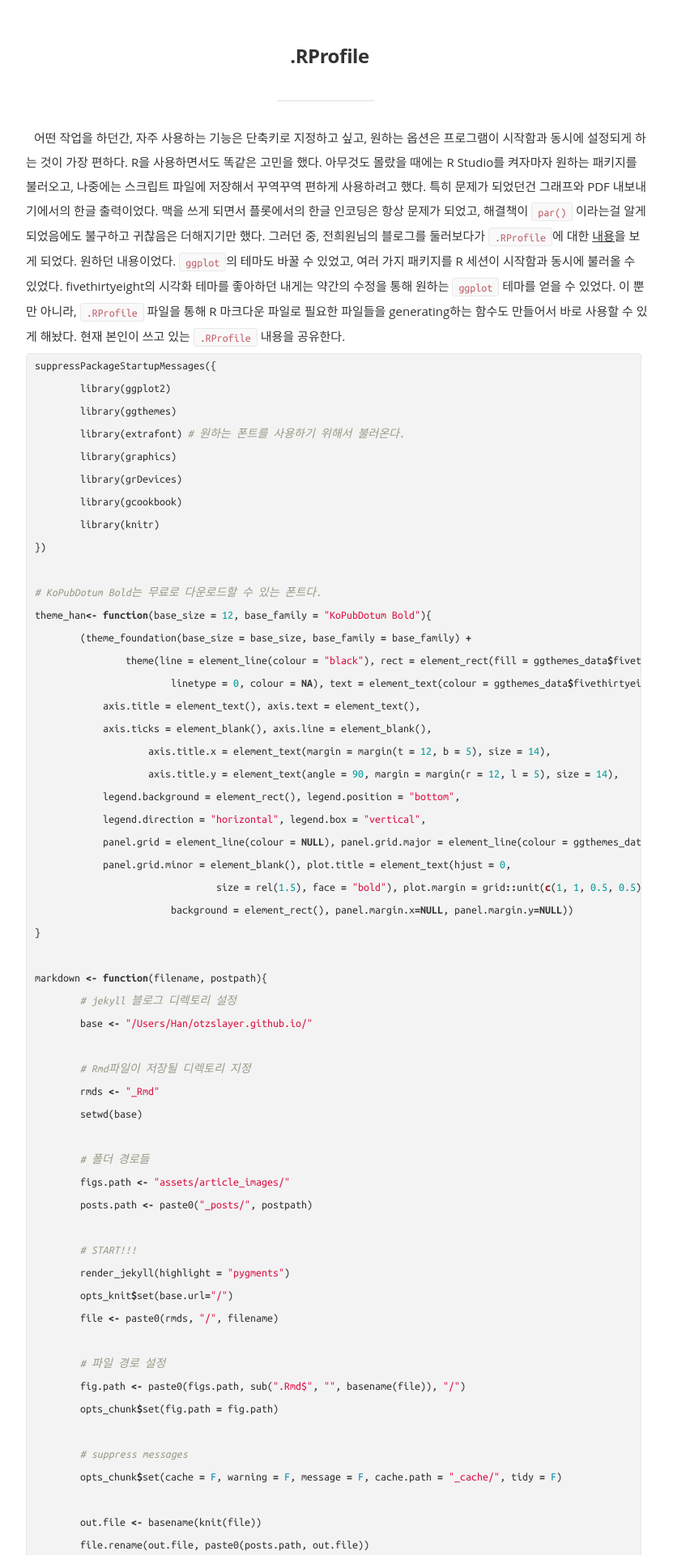
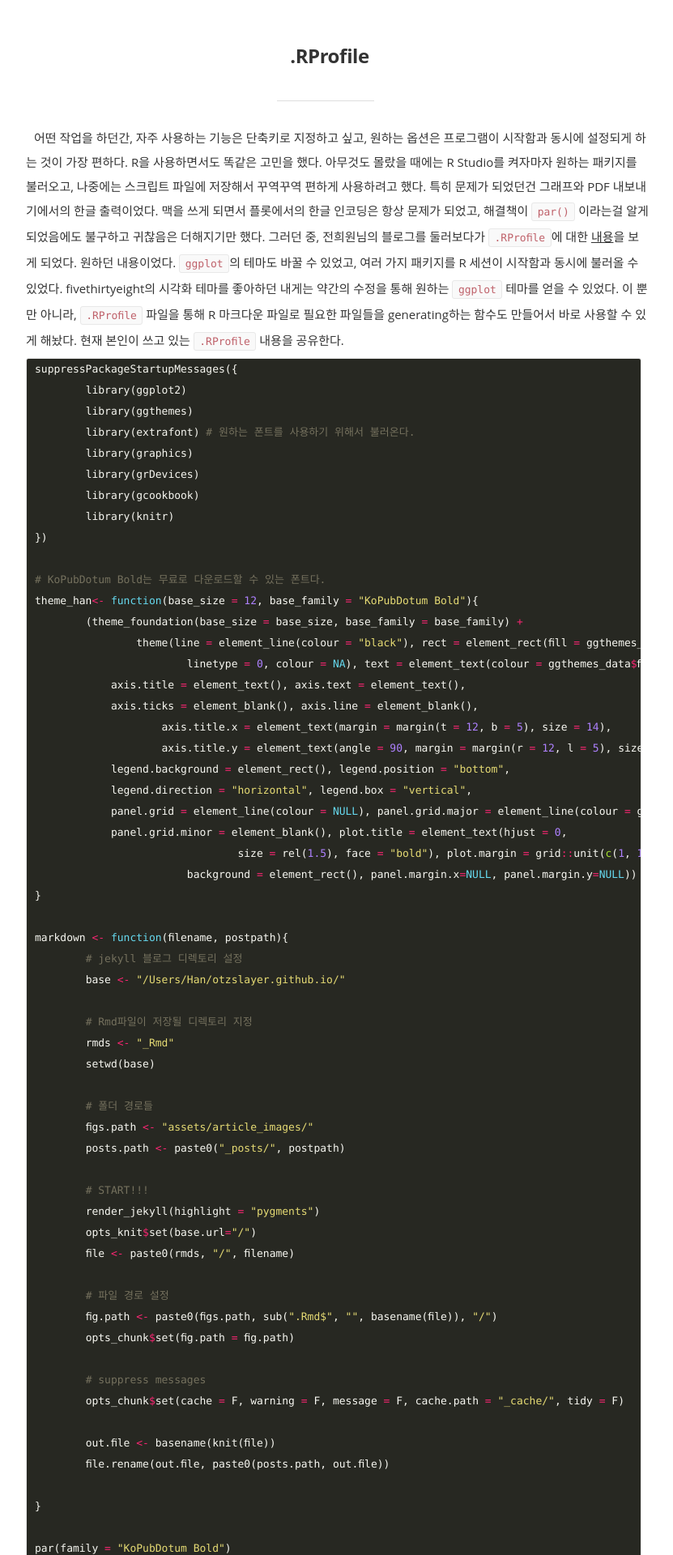
Before and after one commit to otzslayer/deprecated-blog, a Jekyll site: the page built from _posts/R/2016-01-19-rprofile.markdown, in a window 1280 px wide. Shown: the part 917-2837 px from the top of the page at 81% size, without its empty margins (238-1069 px from the left). Built offline with Jekyll 4.4.1, drawn with Linux system fonts in a browser that asks for light colours; nearby versions of some CDN libraries; some web fonts are replaced; library files that are not in the unit come from our copies.

Commit message:
Pygments Monokai

```diff
--- a/_sass/_syntax-highlighting.scss
+++ b/_sass/_syntax-highlighting.scss
@@ -1,70 +1,136 @@
 /**
  * Syntax highlighting styles
  */
-.highlight {
-    background: #fff;
-    @extend %vertical-rhythm;
+// .highlight {
+//     background: #fff;
+//     @extend %vertical-rhythm;
+//
+//     .c     { color: #998; font-style: italic } // Comment
+//     .err   { color: #a61717; background-color: #e3d2d2 } // Error
+//     .k     { font-weight: bold } // Keyword
+//     .o     { font-weight: bold } // Operator
+//     .cm    { color: #998; font-style: italic } // Comment.Multiline
+//     .cp    { color: #999; font-weight: bold } // Comment.Preproc
+//     .c1    { color: #998; font-style: italic } // Comment.Single
+//     .cs    { color: #999; font-weight: bold; font-style: italic } // Comment.Special
+//     .gd    { color: #000; background-color: #fdd } // Generic.Deleted
+//     .gd .x { color: #000; background-color: #faa } // Generic.Deleted.Specific
+//     .ge    { font-style: italic } // Generic.Emph
+//     .gr    { color: #a00 } // Generic.Error
+//     .gh    { color: #999 } // Generic.Heading
+//     .gi    { color: #000; background-color: #dfd } // Generic.Inserted
+//     .gi .x { color: #000; background-color: #afa } // Generic.Inserted.Specific
+//     .go    { color: #888 } // Generic.Output
+//     .gp    { color: #555 } // Generic.Prompt
+//     .gs    { font-weight: bold } // Generic.Strong
+//     .gu    { color: #aaa } // Generic.Subheading
+//     .gt    { color: #a00 } // Generic.Traceback
+//     .kc    { font-weight: bold } // Keyword.Constant
+//     .kd    { font-weight: bold } // Keyword.Declaration
+//     .kp    { font-weight: bold } // Keyword.Pseudo
+//     .kr    { font-weight: bold } // Keyword.Reserved
+//     .kt    { color: #458; font-weight: bold } // Keyword.Type
+//     .m     { color: #099 } // Literal.Number
+//     .s     { color: #d14 } // Literal.String
+//     .na    { color: #008080 } // Name.Attribute
+//     .nb    { color: #0086B3 } // Name.Builtin
+//     .nc    { color: #458; font-weight: bold } // Name.Class
+//     .no    { color: #008080 } // Name.Constant
+//     .ni    { color: #800080 } // Name.Entity
+//     .ne    { color: #900; font-weight: bold } // Name.Exception
+//     .nf    { color: #900; font-weight: bold } // Name.Function
+//     .nn    { color: #555 } // Name.Namespace
+//     .nt    { color: #000080 } // Name.Tag
+//     .nv    { color: #008080 } // Name.Variable
+//     .ow    { font-weight: bold } // Operator.Word
+//     .w     { color: #bbb } // Text.Whitespace
+//     .mf    { color: #099 } // Literal.Number.Float
+//     .mh    { color: #099 } // Literal.Number.Hex
+//     .mi    { color: #099 } // Literal.Number.Integer
+//     .mo    { color: #099 } // Literal.Number.Oct
+//     .sb    { color: #d14 } // Literal.String.Backtick
+//     .sc    { color: #d14 } // Literal.String.Char
+//     .sd    { color: #d14 } // Literal.String.Doc
+//     .s2    { color: #d14 } // Literal.String.Double
+//     .se    { color: #d14 } // Literal.String.Escape
+//     .sh    { color: #d14 } // Literal.String.Heredoc
+//     .si    { color: #d14 } // Literal.String.Interpol
+//     .sx    { color: #d14 } // Literal.String.Other
+//     .sr    { color: #009926 } // Literal.String.Regex
+//     .s1    { color: #d14 } // Literal.String.Single
+//     .ss    { color: #990073 } // Literal.String.Symbol
+//     .bp    { color: #999 } // Name.Builtin.Pseudo
+//     .vc    { color: #008080 } // Name.Variable.Class
+//     .vg    { color: #008080 } // Name.Variable.Global
+//     .vi    { color: #008080 } // Name.Variable.Instance
+//     .il    { color: #099 } // Literal.Number.Integer.Long
+// }
 
-    .c     { color: #998; font-style: italic } // Comment
-    .err   { color: #a61717; background-color: #e3d2d2 } // Error
-    .k     { font-weight: bold } // Keyword
-    .o     { font-weight: bold } // Operator
-    .cm    { color: #998; font-style: italic } // Comment.Multiline
-    .cp    { color: #999; font-weight: bold } // Comment.Preproc
-    .c1    { color: #998; font-style: italic } // Comment.Single
-    .cs    { color: #999; font-weight: bold; font-style: italic } // Comment.Special
-    .gd    { color: #000; background-color: #fdd } // Generic.Deleted
-    .gd .x { color: #000; background-color: #faa } // Generic.Deleted.Specific
-    .ge    { font-style: italic } // Generic.Emph
-    .gr    { color: #a00 } // Generic.Error
-    .gh    { color: #999 } // Generic.Heading
-    .gi    { color: #000; background-color: #dfd } // Generic.Inserted
-    .gi .x { color: #000; background-color: #afa } // Generic.Inserted.Specific
-    .go    { color: #888 } // Generic.Output
-    .gp    { color: #555 } // Generic.Prompt
-    .gs    { font-weight: bold } // Generic.Strong
-    .gu    { color: #aaa } // Generic.Subheading
-    .gt    { color: #a00 } // Generic.Traceback
-    .kc    { font-weight: bold } // Keyword.Constant
-    .kd    { font-weight: bold } // Keyword.Declaration
-    .kp    { font-weight: bold } // Keyword.Pseudo
-    .kr    { font-weight: bold } // Keyword.Reserved
-    .kt    { color: #458; font-weight: bold } // Keyword.Type
-    .m     { color: #099 } // Literal.Number
-    .s     { color: #d14 } // Literal.String
-    .na    { color: #008080 } // Name.Attribute
-    .nb    { color: #0086B3 } // Name.Builtin
-    .nc    { color: #458; font-weight: bold } // Name.Class
-    .no    { color: #008080 } // Name.Constant
-    .ni    { color: #800080 } // Name.Entity
-    .ne    { color: #900; font-weight: bold } // Name.Exception
-    .nf    { color: #900; font-weight: bold } // Name.Function
-    .nn    { color: #555 } // Name.Namespace
-    .nt    { color: #000080 } // Name.Tag
-    .nv    { color: #008080 } // Name.Variable
-    .ow    { font-weight: bold } // Operator.Word
-    .w     { color: #bbb } // Text.Whitespace
-    .mf    { color: #099 } // Literal.Number.Float
-    .mh    { color: #099 } // Literal.Number.Hex
-    .mi    { color: #099 } // Literal.Number.Integer
-    .mo    { color: #099 } // Literal.Number.Oct
-    .sb    { color: #d14 } // Literal.String.Backtick
-    .sc    { color: #d14 } // Literal.String.Char
-    .sd    { color: #d14 } // Literal.String.Doc
-    .s2    { color: #d14 } // Literal.String.Double
-    .se    { color: #d14 } // Literal.String.Escape
-    .sh    { color: #d14 } // Literal.String.Heredoc
-    .si    { color: #d14 } // Literal.String.Interpol
-    .sx    { color: #d14 } // Literal.String.Other
-    .sr    { color: #009926 } // Literal.String.Regex
-    .s1    { color: #d14 } // Literal.String.Single
-    .ss    { color: #990073 } // Literal.String.Symbol
-    .bp    { color: #999 } // Name.Builtin.Pseudo
-    .vc    { color: #008080 } // Name.Variable.Class
-    .vg    { color: #008080 } // Name.Variable.Global
-    .vi    { color: #008080 } // Name.Variable.Instance
-    .il    { color: #099 } // Literal.Number.Integer.Long
-}
+.highlight pre { background-color: #272822; }
+.highlight .hll { background-color: #272822; }
+.highlight .c { color: #75715e } /* Comment */
+.highlight .err { color: #960050; background-color: #1e0010 } /* Error */
+.highlight .k { color: #66d9ef } /* Keyword */
+.highlight .l { color: #ae81ff } /* Literal */
+.highlight .n { color: #f8f8f2 } /* Name */
+.highlight .o { color: #f92672 } /* Operator */
+.highlight .p { color: #f8f8f2 } /* Punctuation */
+.highlight .cm { color: #75715e } /* Comment.Multiline */
+.highlight .cp { color: #75715e } /* Comment.Preproc */
+.highlight .c1 { color: #75715e } /* Comment.Single */
+.highlight .cs { color: #75715e } /* Comment.Special */
+.highlight .ge { font-style: italic } /* Generic.Emph */
+.highlight .gs { font-weight: bold } /* Generic.Strong */
+.highlight .kc { color: #66d9ef } /* Keyword.Constant */
+.highlight .kd { color: #66d9ef } /* Keyword.Declaration */
+.highlight .kn { color: #f92672 } /* Keyword.Namespace */
+.highlight .kp { color: #66d9ef } /* Keyword.Pseudo */
+.highlight .kr { color: #66d9ef } /* Keyword.Reserved */
+.highlight .kt { color: #66d9ef } /* Keyword.Type */
+.highlight .ld { color: #e6db74 } /* Literal.Date */
+.highlight .m { color: #ae81ff } /* Literal.Number */
+.highlight .s { color: #e6db74 } /* Literal.String */
+.highlight .na { color: #a6e22e } /* Name.Attribute */
+.highlight .nb { color: #f8f8f2 } /* Name.Builtin */
+.highlight .nc { color: #a6e22e } /* Name.Class */
+.highlight .no { color: #66d9ef } /* Name.Constant */
+.highlight .nd { color: #a6e22e } /* Name.Decorator */
+.highlight .ni { color: #f8f8f2 } /* Name.Entity */
+.highlight .ne { color: #a6e22e } /* Name.Exception */
+.highlight .nf { color: #a6e22e } /* Name.Function */
+.highlight .nl { color: #f8f8f2 } /* Name.Label */
+.highlight .nn { color: #f8f8f2 } /* Name.Namespace */
+.highlight .nx { color: #a6e22e } /* Name.Other */
+.highlight .py { color: #f8f8f2 } /* Name.Property */
+.highlight .nt { color: #f92672 } /* Name.Tag */
+.highlight .nv { color: #f8f8f2 } /* Name.Variable */
+.highlight .ow { color: #f92672 } /* Operator.Word */
+.highlight .w { color: #f8f8f2 } /* Text.Whitespace */
+.highlight .mf { color: #ae81ff } /* Literal.Number.Float */
+.highlight .mh { color: #ae81ff } /* Literal.Number.Hex */
+.highlight .mi { color: #ae81ff } /* Literal.Number.Integer */
+.highlight .mo { color: #ae81ff } /* Literal.Number.Oct */
+.highlight .sb { color: #e6db74 } /* Literal.String.Backtick */
+.highlight .sc { color: #e6db74 } /* Literal.String.Char */
+.highlight .sd { color: #e6db74 } /* Literal.String.Doc */
+.highlight .s2 { color: #e6db74 } /* Literal.String.Double */
+.highlight .se { color: #ae81ff } /* Literal.String.Escape */
+.highlight .sh { color: #e6db74 } /* Literal.String.Heredoc */
+.highlight .si { color: #e6db74 } /* Literal.String.Interpol */
+.highlight .sx { color: #e6db74 } /* Literal.String.Other */
+.highlight .sr { color: #e6db74 } /* Literal.String.Regex */
+.highlight .s1 { color: #e6db74 } /* Literal.String.Single */
+.highlight .ss { color: #e6db74 } /* Literal.String.Symbol */
+.highlight .bp { color: #f8f8f2 } /* Name.Builtin.Pseudo */
+.highlight .vc { color: #f8f8f2 } /* Name.Variable.Class */
+.highlight .vg { color: #f8f8f2 } /* Name.Variable.Global */
+.highlight .vi { color: #f8f8f2 } /* Name.Variable.Instance */
+.highlight .il { color: #ae81ff } /* Literal.Number.Integer.Long */
+.highlight .gh { } /* Generic Heading & Diff Header */
+.highlight .gu { color: #75715e; } /* Generic.Subheading & Diff Unified/Comment? */
+.highlight .gd { color: #f92672; } /* Generic.Deleted & Diff Deleted */
+.highlight .gi { color: #a6e22e; } /* Generic.Inserted & Diff Inserted */
+
 // so that the line numbers are not selectable
 @mixin unselectable() {
   -webkit-touch-callout: none;
--- a/css/main.sass
+++ b/css/main.sass
@@ -17,7 +17,7 @@ $rs: 16px
 
 $font-serif: Open Sans, Noto Sans KR, Spoqa Han Sans
 $font-sans: Open Sans, Noto Sans KR, Spoqa Han Sans, sans-serif
-$font-monospace: Ubuntu Mono, Monaco, Consolas, Lucida Console, monospace
+$font-monospace: Source Code Pro, Menlo, Ubuntu Mono, Monaco, Consolas, Lucida Console, monospace
 
 
 @mixin respond-to($breakpoint)
@@ -38,6 +38,7 @@ body
   margin: 0
   padding: 0
   line-height: 2
+  font-smoothiing: antialiased
   -moz-osx-font-smoothing: grayscale
   text-rendering: optimizeLegibility
   -webkit-font-smoothing: subpixel-antialiased
@@ -646,7 +647,7 @@ pre,
 code
   font-family: $font-monospace
   text-align: left
-  font-size: 14px
+  font-size: 13px
 
 code
   padding: 1px 1px
@@ -661,7 +662,7 @@ pre
   border-radius: 3px
   background-color: #f3f3f3
   line-height: 2em
-  font-size: 14px
+  color: white
   > code
     border: 0
     padding-right: 0
```
